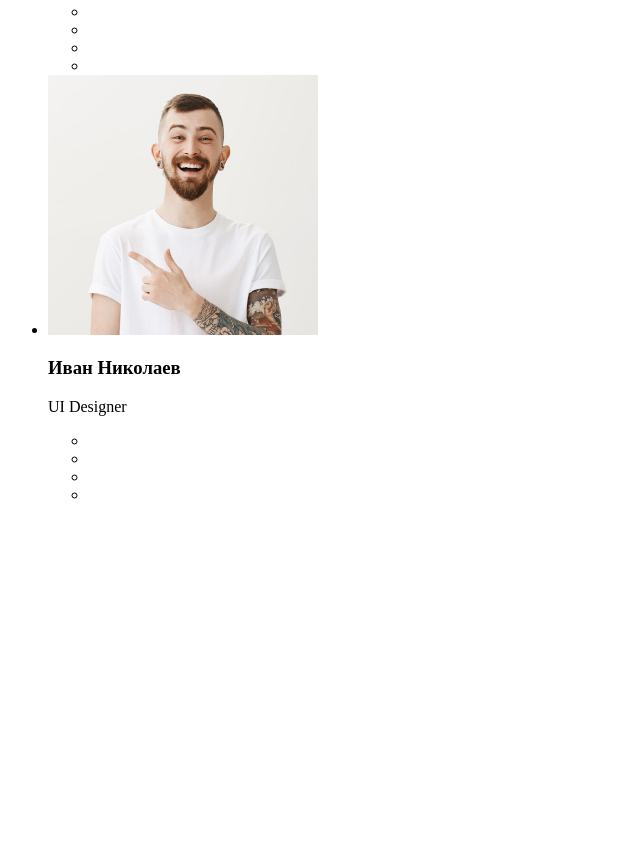
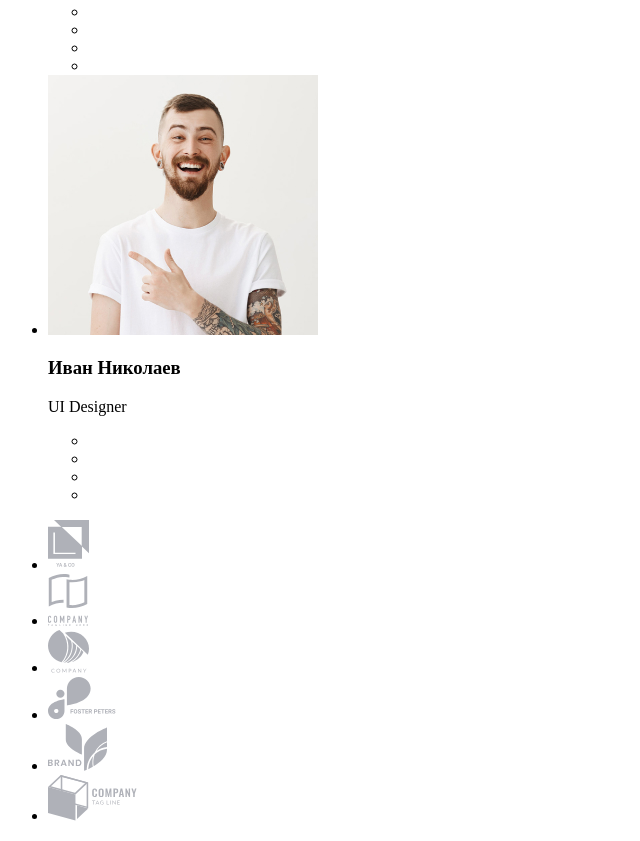
Before and after one commit to Natalia2525/goit-markup-hw-01, a plain HTML site: page index.html in a window 1280 px wide. Shown: the part 2948-3789 px from the top of the page, without its empty margins (0-640 px from the left). Before the commit the page ends 3468 px from the top, so only its background shows below. Drawn offline with Linux system fonts and the light colour scheme.

Commit message:
Добавлена секция "Постоянные клиенты"

```diff
--- a/index.html
+++ b/index.html
@@ -171,6 +171,41 @@
     </section>
 
     <!-- Постоянные клиенты -->
+
+    <section>
+      <ul>
+        <li>
+          <a href="">
+            <img src="./images/logo_company/logo 1.svg" alt="">
+          </a>
+        </li>
+        <li>
+          <a href="">
+            <img src="./images/logo_company/logo 2.svg" alt="">
+          </a>
+        </li>
+        <li>
+          <a href="">
+            <img src="./images/logo_company/logo 3.svg" alt="">
+          </a>
+        </li>
+        <li>
+          <a href="">
+            <img src="./images/logo_company/logo 4.svg" alt="">
+          </a>
+        </li>
+        <li>
+          <a href="">
+            <img src="./images/logo_company/logo 5.svg" alt="">
+          </a>
+        </li>
+        <li>
+          <a href="">
+            <img src="./images/logo_company/logo 6.svg" alt="">
+          </a>
+        </li>
+      </ul>
+    </section>
     </main>
 
 
```
Also changed, not shown: images/logo_company/logo 1.svg (added), images/logo_company/logo 2.svg (added), images/logo_company/logo 3.svg (added), images/logo_company/logo 4.svg (added), images/logo_company/logo 5.svg (added), images/logo_company/logo 6.svg (added).
